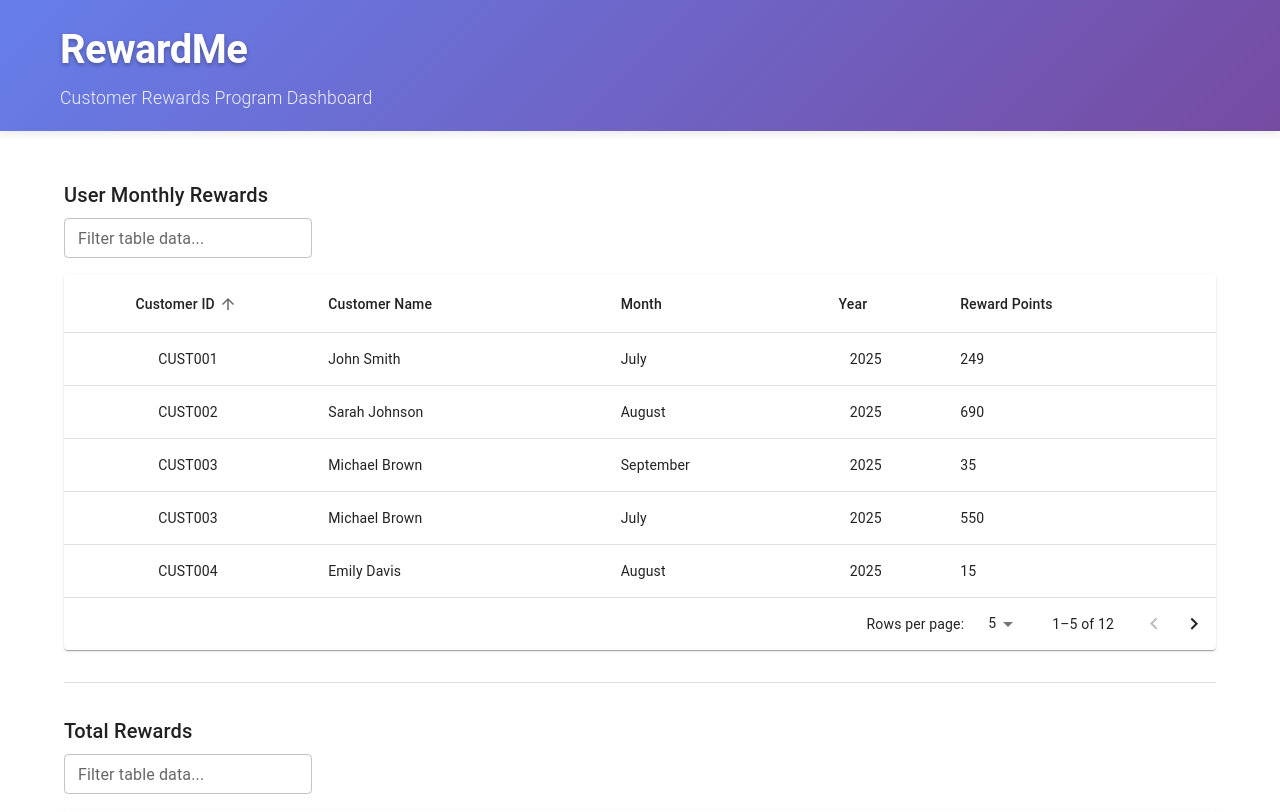
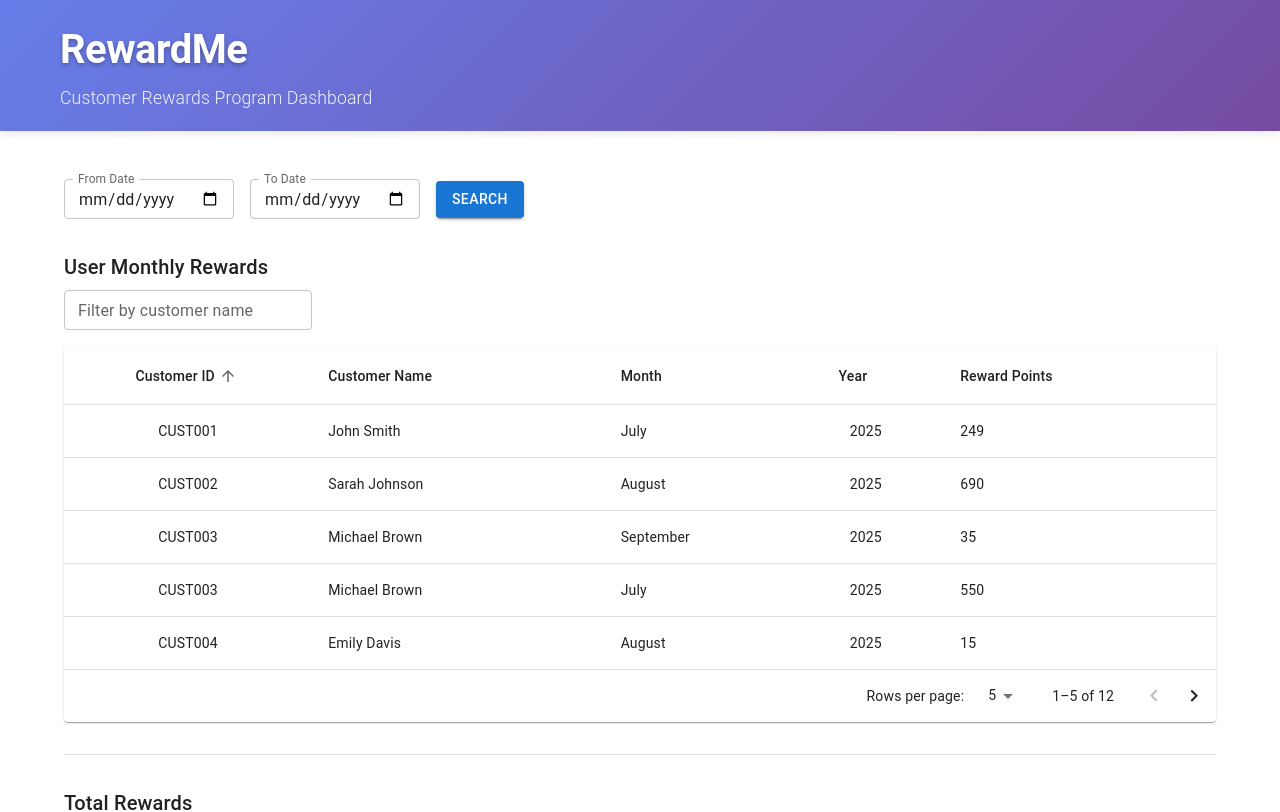
Before and after one commit to tejaspatil19/RewardMe, a React (Create React App) app: page / in a window 1280 px wide. Shown: the top 812 px of the page. Built offline with nearby package versions, Linux system fonts and the light colour scheme.

Commit message:
search bar updated

```diff
--- a/src/components/Footer/Footer.js
+++ b/src/components/Footer/Footer.js
@@ -1,6 +1,4 @@
 
-
-import React from 'react';
 import './Footer.css';
 
 const Footer = () => {
--- a/src/components/Header/Header.js
+++ b/src/components/Header/Header.js
@@ -1,6 +1,5 @@
 
-import React from 'react';
-import PropTypes from 'prop-types';
+// ...existing code...
 import './Header.css';
 
 const Header = () => {
--- a/src/components/MonthlyRewardsTable/MonthlyRewardsTable.js
+++ b/src/components/MonthlyRewardsTable/MonthlyRewardsTable.js
@@ -1,5 +1,4 @@
 
-import React from 'react';
 import PropTypes from 'prop-types';
 import ComTable from '../Table/ComTable';
 
--- a/src/components/Table/ComTable.js
+++ b/src/components/Table/ComTable.js
@@ -95,7 +95,7 @@ const ComTable = ({
       <Typography variant="h6" gutterBottom>{title}</Typography>
       {enableFilter && (
         <TextField
-          label="Filter table data..."
+          label="Filter by customer name"
           variant="outlined"
           size="small"
           value={filterText}
--- a/src/components/TableContainer/TableContainer.js
+++ b/src/components/TableContainer/TableContainer.js
@@ -8,7 +8,7 @@ import {
   processTransactions,
   sortTransactionsByDate
 } from '../../utils/rewardCalculations';
-import { Box, Container, Typography, Divider } from '@mui/material';
+import { Box, Container, Typography, Divider, TextField, Button, Grid } from '@mui/material';
 
 const TableContainer = () => {
   const [transactions, setTransactions] = useState([]);
@@ -16,6 +16,11 @@ const TableContainer = () => {
   const [totalRewards, setTotalRewards] = useState([]);
   const [isLoading, setIsLoading] = useState(true);
   const [error, setError] = useState(null);
+
+  // Date filter state
+  const [fromDate, setFromDate] = useState('');
+  const [toDate, setToDate] = useState('');
+  const [filteredTransactions, setFilteredTransactions] = useState([]);
 
   useEffect(() => {
     setIsLoading(true);
@@ -28,17 +33,67 @@ const TableContainer = () => {
       .then((data) => {
         const transactionsData = data.transactions || [];
         const processedTransactions = processTransactions(transactionsData);
-        setTransactions(sortTransactionsByDate(processedTransactions));
-        setMonthlyRewards(calculateMonthlyRewards(processedTransactions));
-        setTotalRewards(calculateTotalRewards(processedTransactions));
+        const sorted = sortTransactionsByDate(processedTransactions);
+        setTransactions(sorted);
+        setFilteredTransactions(sorted); // Initially show all
+        setMonthlyRewards(calculateMonthlyRewards(sorted));
+        setTotalRewards(calculateTotalRewards(sorted));
       })
       .catch((err) => setError(err.message))
       .finally(() => setIsLoading(false));
   }, []);
 
+  // Filter handler
+  const handleFilter = () => {
+    let filtered = transactions;
+    if (fromDate) {
+      filtered = filtered.filter(
+        (t) => new Date(t.purchaseDate) >= new Date(fromDate)
+      );
+    }
+    if (toDate) {
+      filtered = filtered.filter(
+        (t) => new Date(t.purchaseDate) <= new Date(toDate)
+      );
+    }
+    setFilteredTransactions(filtered);
+    setMonthlyRewards(calculateMonthlyRewards(filtered));
+    setTotalRewards(calculateTotalRewards(filtered));
+  };
+
   return (
     <Container maxWidth="lg" sx={{ py: 4 }}>
-      {transactions.length === 0 && !isLoading && !error && (
+      {/* Search Bar */}
+      <Box sx={{ mb: 4 }}>
+        <Grid container spacing={2} alignItems="center">
+          <Grid item>
+            <TextField
+              label="From Date"
+              type="date"
+              size="small"
+              InputLabelProps={{ shrink: true }}
+              value={fromDate}
+              onChange={(e) => setFromDate(e.target.value)}
+            />
+          </Grid>
+          <Grid item>
+            <TextField
+              label="To Date"
+              type="date"
+              size="small"
+              InputLabelProps={{ shrink: true }}
+              value={toDate}
+              onChange={(e) => setToDate(e.target.value)}
+            />
+          </Grid>
+          <Grid item>
+            <Button variant="contained" onClick={handleFilter}>
+              Search
+            </Button>
+          </Grid>
+        </Grid>
+      </Box>
+      {filteredTransactions.length === 0 && !isLoading && !error && (
         <Typography color="error" sx={{ mb: 2 }}>
           No transactions found. Please check your db.json file in the public folder and ensure it contains valid data.
         </Typography>
@@ -61,7 +116,7 @@ const TableContainer = () => {
       <Divider sx={{ my: 4 }} />
       <Box>
         <TransactionsTable
-          data={transactions}
+          data={filteredTransactions}
           isLoading={isLoading}
           error={error}
         />
--- a/src/components/TransactionsTable/TransactionsTable.js
+++ b/src/components/TransactionsTable/TransactionsTable.js
@@ -1,6 +1,5 @@
 
 
-import React from 'react';
 import PropTypes from 'prop-types';
 import ComTable from '../Table/ComTable';
 
```
Lines whose indentation alone changed are shown as unchanged.
